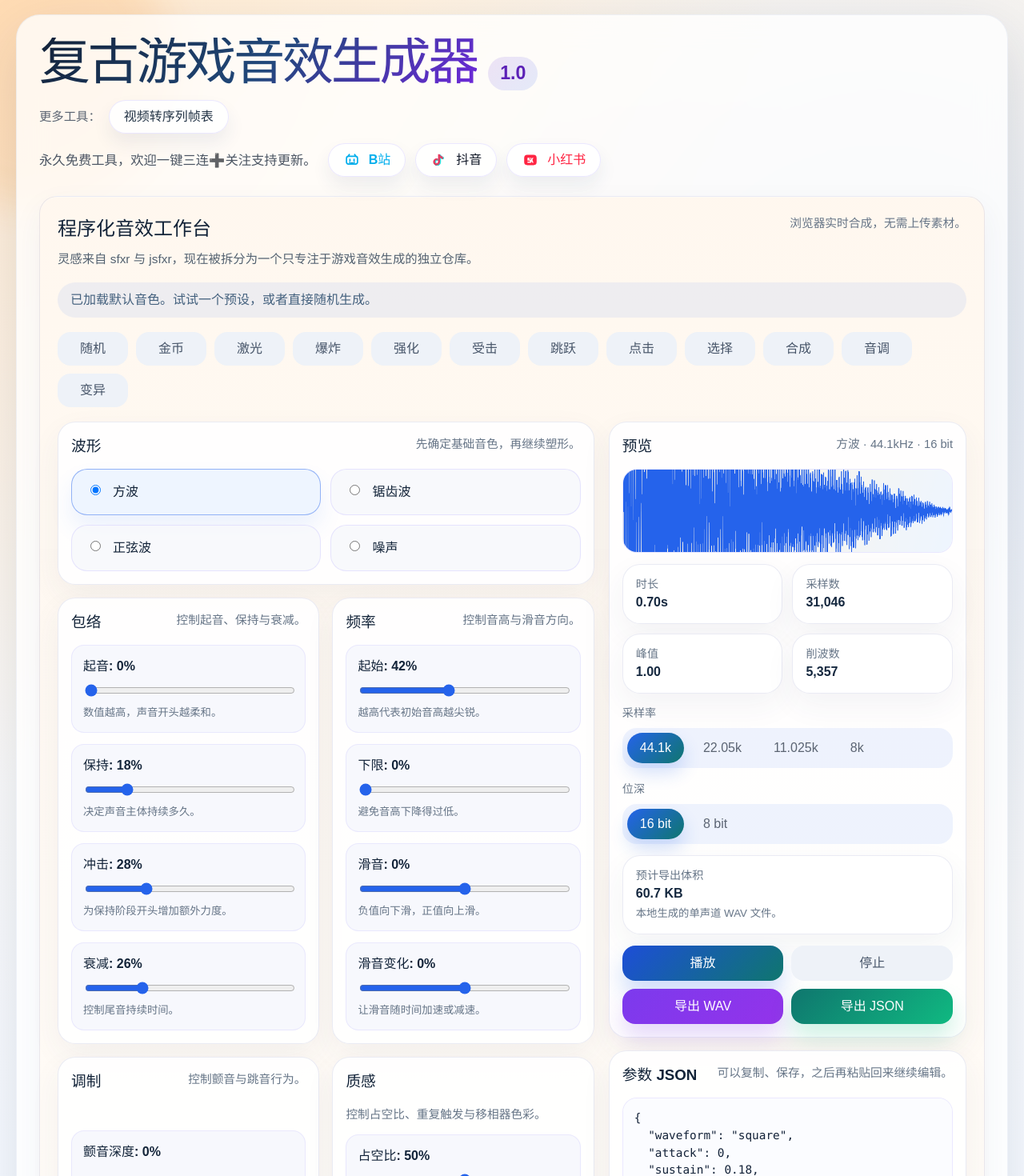
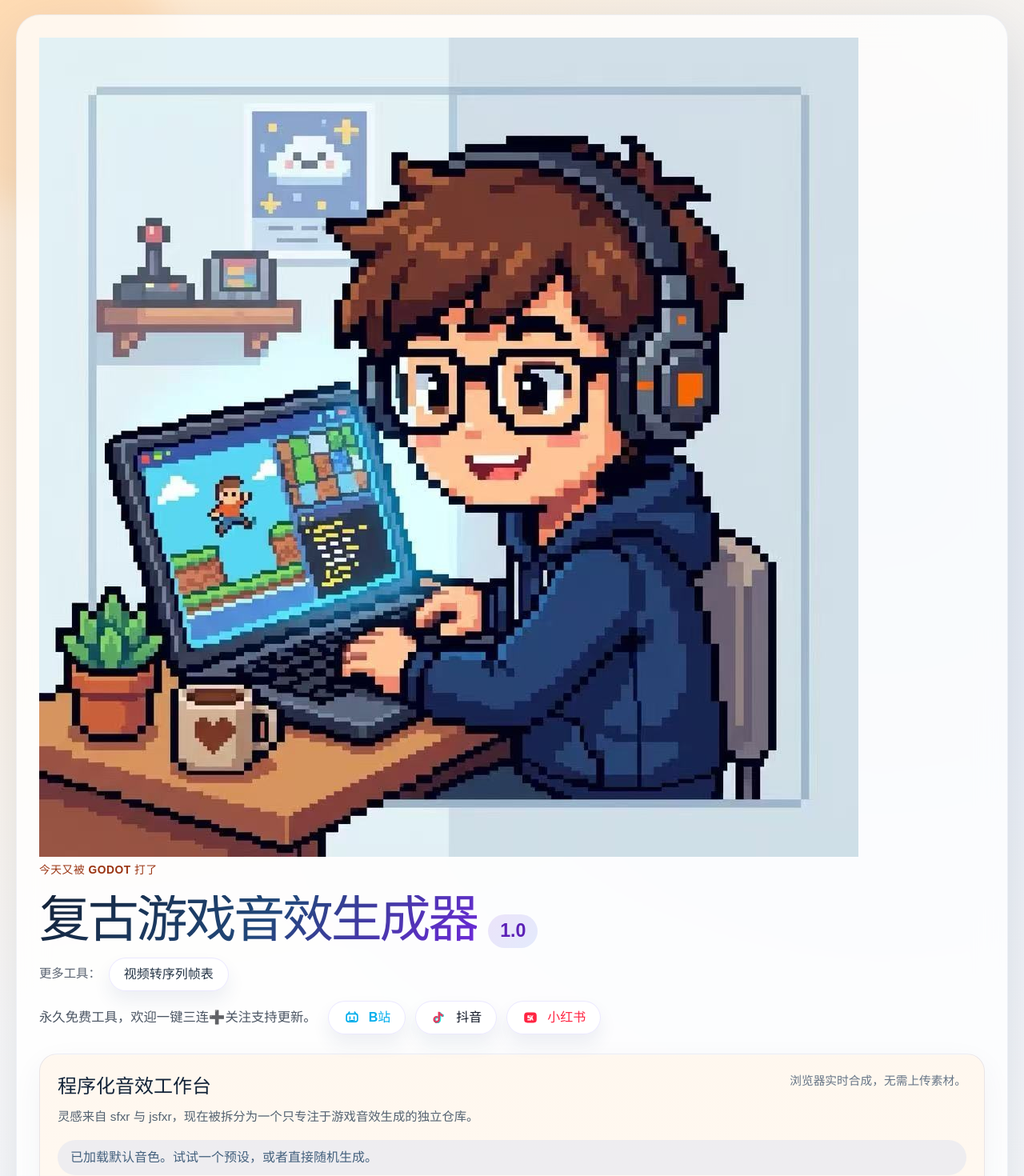
Before and after one commit to mowangblog/game-sfx-generator-web, a React (Vite) app: page / in a window 1280 px wide. Shown: the top 1470 px of the page at 80% size. Built offline with nearby package versions, Linux system fonts and the light colour scheme.

Commit message:
Fix published logo and favicon

```diff
--- a/index.html
+++ b/index.html
@@ -3,7 +3,8 @@
   <head>
     <meta charset="UTF-8" />
     <meta name="viewport" content="width=device-width, initial-scale=1.0" />
-    <title>复古游戏音效生成器 | Retro SFX Lab</title>
+    <link rel="icon" type="image/jpeg" href="./logo.jpg" />
+    <title>&#22797;&#21476;&#28216;&#25103;&#38899;&#25928;&#29983;&#25104;&#22120; | Retro SFX Lab</title>
   </head>
   <body>
     <div id="root"></div>
--- a/src/App.tsx
+++ b/src/App.tsx
@@ -76,6 +76,17 @@ function App() {
 
       <main className="app-shell">
         <section className="hero">
+          <div className="hero-brand">
+            <img
+              className="hero-brand__avatar"
+              src={BRAND_ASSET_PATH}
+              alt="mowangblog 官方标识"
+            />
+            <div className="hero-brand__info">
+              <p className="eyebrow">今天又被 Godot 打了</p>
+            </div>
+          </div>
+
           <h1 className="hero-title">
             <span className="hero-title__main">复古游戏音效生成器</span>
             <span className="hero-title__version">1.0</span>
@@ -126,7 +137,7 @@ function App() {
               alt="mowangblog 版权标识"
             />
             <div className="app-footer__copy">
-              <strong>© {currentYear} 今天又被Godot打了</strong>
+              <strong>© {currentYear} 今天又被 Godot 打了</strong>
               <span>复古游戏音效生成器</span>
             </div>
           </div>
```
Also changed, not shown: public/logo.jpg (added).
